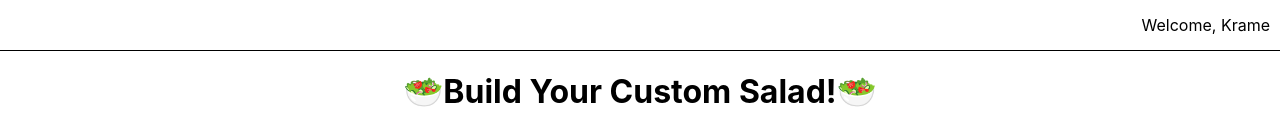
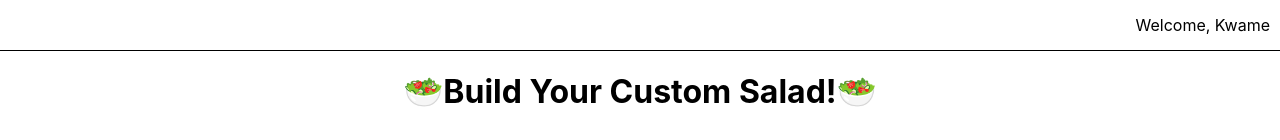
Before and after one commit to topcook/myReactApp, a React (Create React App) app: page / in a window 1280 px wide. Shown: the top 140 px of the page. Built offline with nearby package versions, Linux system fonts and the light colour scheme.

Commit message:
I added to reference the shared data using useContext hook.

```diff
--- a/src/components/Navigation/Navigation.js
+++ b/src/components/Navigation/Navigation.js
@@ -1,5 +1,7 @@
-import React from "react";
+import React, {useContext} from "react";
 import { createUseStyles } from 'react-jss';
+
+import UserContext from "../User/User";
 
 const useStyles = createUseStyles({
     wrapper: {
@@ -13,9 +15,11 @@ export default function Navigation() {
 
     const classes = useStyles();
 
+    const user = useContext(UserContext);
+
     return (
         <div className={classes.wrapper}>
-            Welcome, Krame
+            Welcome, {user.name}
         </div>
     );
 }
```
